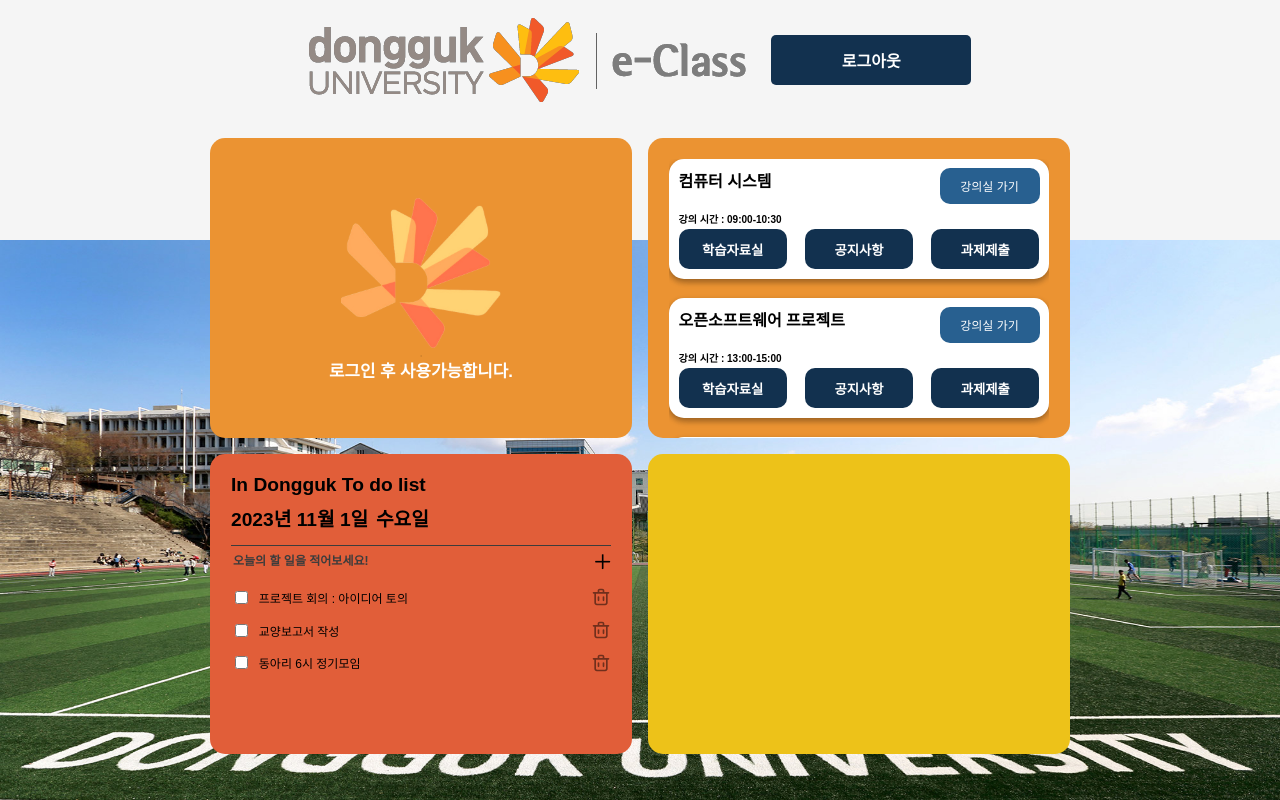
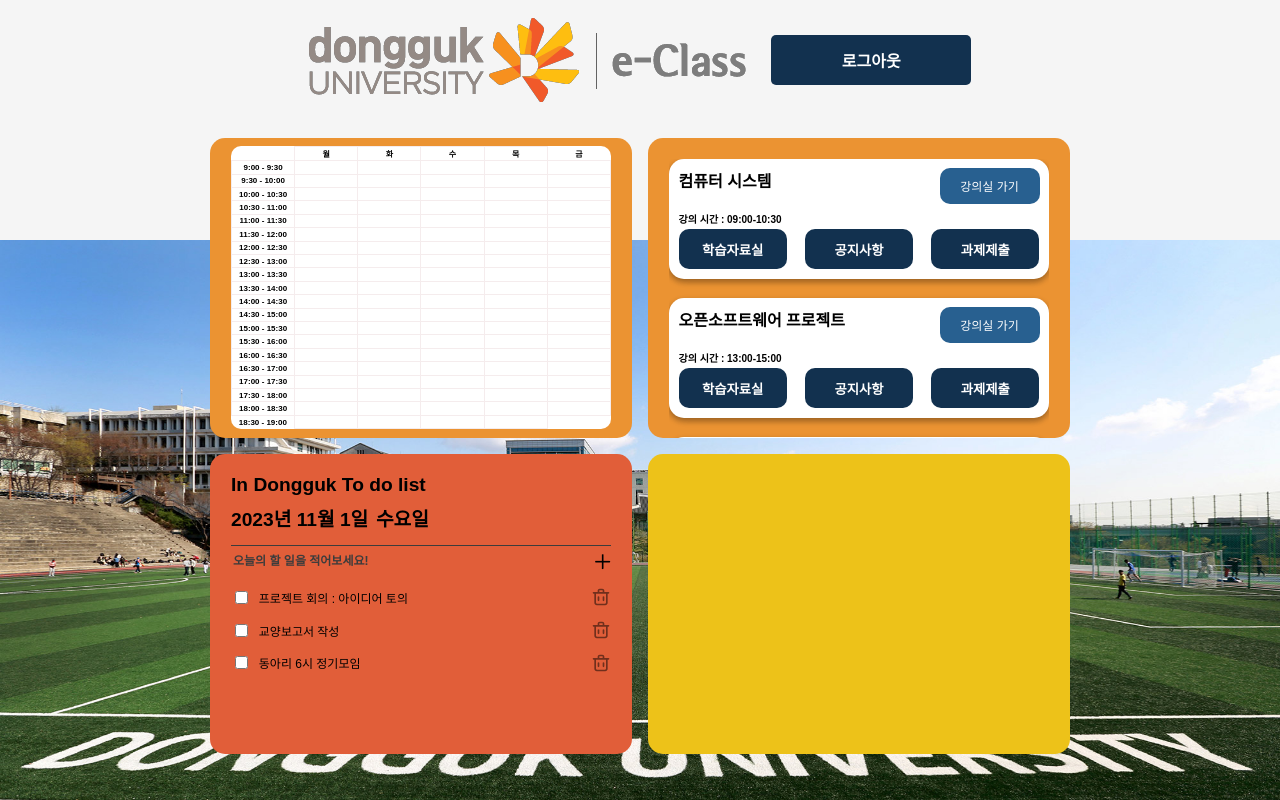
Before and after one commit to CSID-DGU/2023-2-OSSProj-MSG_UP-8, a React (Create React App) app in the folder front/: page / in a window 1280 px wide. Built offline with nearby package versions, Linux system fonts and the light colour scheme; what emotion-reset would draw is missing.

Commit message:
feat: 시간표 레이아웃 제작 #13

```diff
--- /dev/null
+++ b/front/src/components/TimeTable/index.jsx
@@ -0,0 +1,182 @@
+import React from "react";
+import styled from "@emotion/styled";
+import * as s from "./styles.js";
+
+export default function TimeTable(props) {
+    return(
+        <>
+            <s.Container>
+                <s.Table>
+                    <tr>
+                        <th style={{ borderTop: 'none', borderLeft: 'none' }}></th>
+                        <th>월</th>
+                        <th>화</th>
+                        <th>수</th>
+                        <th>목</th>
+                        <th style={{ borderTop: 'none', borderRight: 'none' }} >금</th>
+                    </tr>
+                    <tr>
+                        <th>9:00 - 9:30</th>
+                        <td></td>
+                        <td></td>
+                        <td></td>
+                        <td></td>
+                        <td></td>
+                    </tr>
+                    <tr>
+                    <th>9:30 - 10:00</th>
+                        <td></td>
+                        <td></td>
+                        <td></td>
+                        <td></td>
+                        <td></td>
+                    </tr>
+                    <tr>
+                    <th>10:00 - 10:30</th>
+                        <td></td>
+                        <td></td>
+                        <td></td>
+                        <td></td>
+                        <td></td>
+                    </tr>
+                    <tr>
+                    <th>10:30 - 11:00</th>
+                        <td></td>
+                        <td></td>
+                        <td></td>
+                        <td></td>
+                        <td></td>
+                    </tr>
+                    <tr>
+                    <th>11:00 - 11:30</th>
+                        <td></td>
+                        <td></td>
+                        <td></td>
+                        <td></td>
+                        <td></td>
+                    </tr>
+                    <tr>
+                    <th>11:30 - 12:00</th>
+                        <td></td>
+                        <td></td>
+                        <td></td>
+                        <td></td>
+                        <td></td>
+                    </tr>
+                    <tr>
+                    <th>12:00 - 12:30</th>
+                        <td></td>
+                        <td></td>
+                        <td></td>
+                        <td></td>
+                        <td></td>
+                    </tr>
+                    <tr>
+                    <th>12:30 - 13:00</th>
+                        <td></td>
+                        <td></td>
+                        <td></td>
+                        <td></td>
+                        <td></td>
+                    </tr>
+                    <tr>
+                    <th>13:00 - 13:30</th>
+                        <td></td>
+                        <td></td>
+                        <td></td>
+                        <td></td>
+                        <td></td>
+                    </tr>
+                    <tr>
+                    <th>13:30 - 14:00</th>
+                        <td></td>
+                        <td></td>
+                        <td></td>
+                        <td></td>
+                        <td></td>
+                    </tr>
+                    <tr>
+                    <th>14:00 - 14:30</th>
+                        <td></td>
+                        <td></td>
+                        <td></td>
+                        <td></td>
+                        <td></td>
+                    </tr>
+                    <tr>
+                        <th>14:30 - 15:00</th>
+                        <td></td>
+                        <td></td>
+                        <td></td>
+                        <td></td>
+                        <td></td>
+                    </tr>
+                    <tr>
+                        <th>15:00 - 15:30</th>
+                        <td></td>
+                        <td></td>
+                        <td></td>
+                        <td></td>
+                        <td></td>
+                    </tr>
+                    <tr>
+                        <th>15:30 - 16:00</th>
+                        <td></td>
+                        <td></td>
+                        <td></td>
+                        <td></td>
+                        <td></td>
+                    </tr>
+                    <tr>
+                        <th>16:00 - 16:30</th>
+                        <td></td>
+                        <td></td>
+                        <td></td>
+                        <td></td>
+                        <td></td>
+                    </tr>
+                    <tr>
+                        <th>16:30 - 17:00</th>
+                        <td></td>
+                        <td></td>
+                        <td></td>
+                        <td></td>
+                        <td></td>
+                    </tr>
+                    <tr>
+                        <th>17:00 - 17:30</th>
+                        <td></td>
+                        <td></td>
+                        <td></td>
+                        <td></td>
+                        <td></td>
+                    </tr>
+                    <tr>
+                        <th>17:30 - 18:00</th>
+                        <td></td>
+                        <td></td>
+                        <td></td>
+                        <td></td>
+                        <td></td>
+                    </tr>
+                    <tr>
+                        <th>18:00 - 18:30</th>
+                        <td></td>
+                        <td></td>
+                        <td></td>
+                        <td></td>
+                        <td></td>
+                    </tr>
+                    <tr>
+                        <th style={{ borderBottom: 'none', borderLeft: 'none' }}>18:30 - 19:00</th>
+                        <td></td>
+                        <td></td>
+                        <td></td>
+                        <td></td>
+                        <td style={{ borderBottom: 'none', borderRight: 'none' }}></td>
+                    </tr>
+                </s.Table>
+            </s.Container>
+        </>
+    );
+}
--- /dev/null
+++ b/front/src/components/TimeTable/styles.js
@@ -0,0 +1,29 @@
+import styled from "@emotion/styled";
+import theme from "../../style/theme.js";
+
+export const Container = styled.div`
+    display: table;
+    width: 100%;
+    height: 100%;
+    text-align: center;
+    border: none;
+`;
+
+export const Table = styled.table`
+    border: none;
+    border-radius: 10px;
+    width: 100%;
+    height: 100%;
+    border-collapse: collapse;
+    background-color: ${theme.COLORS.CONTAINER_WHITE};
+    th,
+    td {
+    display: table-cell;
+    vertical-align: middle;
+    font-weight: ${theme.FONT_WEIGHT.BOLDER};
+    font-size: 2rem;
+    width: calc(90% / 6);
+    height: calc(100% / 21);
+    border: 0.1rem solid #F5ECED;
+    }
+`;
--- a/front/src/components/Todo/styles.js
+++ b/front/src/components/Todo/styles.js
@@ -5,7 +5,6 @@
 export const TodoContainer = styled.div`
     display: flex;
     flex-direction: column;
-
     width: 100%;
     height: 90%;
 `;
--- a/front/src/pages/MainPage.jsx
+++ b/front/src/pages/MainPage.jsx
@@ -6,6 +6,7 @@
 import DGU_logo from "../assets/image/dgu_logo.svg";
 import LectureItem from "../components/LectureItem";
 import Todo from "../components/Todo";
+import TimeTable from "../components/TimeTable";
 
 function MainPage(props) {
 
@@ -44,12 +45,9 @@
 
                                         {/* 시간표 */}
                                         <s.Item>
-
-                                            <img
-                                                src={DGU_logo}
-                                                alt="" /> :
-                                            <s.message>로그인 후 사용가능합니다.</s.message>
-
+                                            <s.Main_TimeTable_item>
+                                                <TimeTable />
+                                            </s.Main_TimeTable_item>
                                         </s.Item>
 
 
--- a/front/src/style/Main.Style.js
+++ b/front/src/style/Main.Style.js
@@ -108,6 +108,12 @@
     width: 90%;
     margin-top: 5%;
 `;
+export const Main_TimeTable_item = styled.div`
+    width: 90%;
+    height: 100%;
+    margin-top: 2%;
+    margin-bottom: 2%;
+`;
 export const Main_Todo_item = styled.div`
     overflow-y: scroll;
     height: 100%;
```
